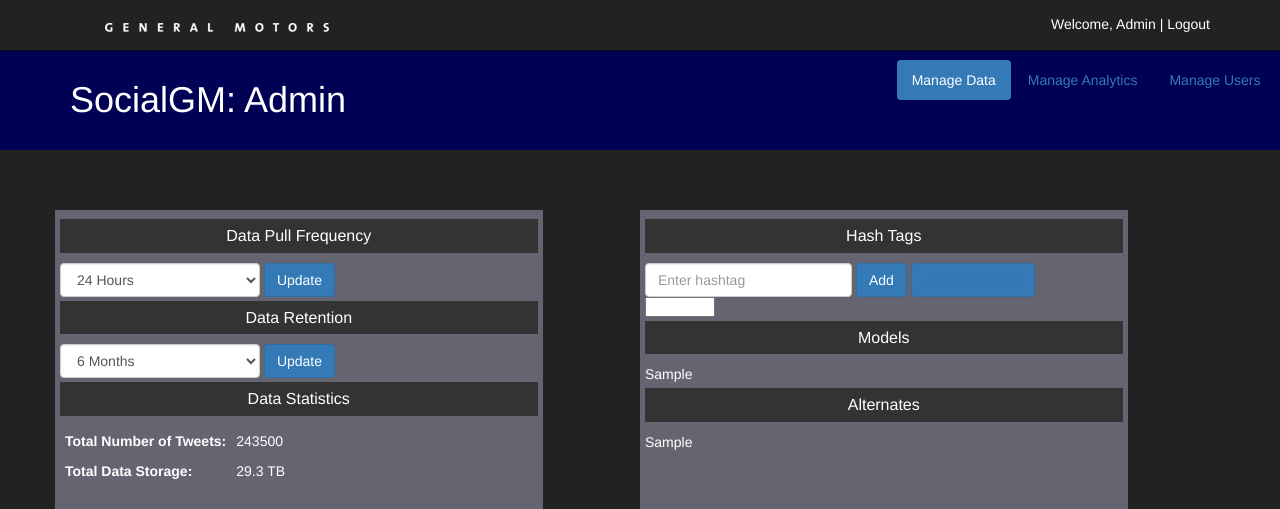
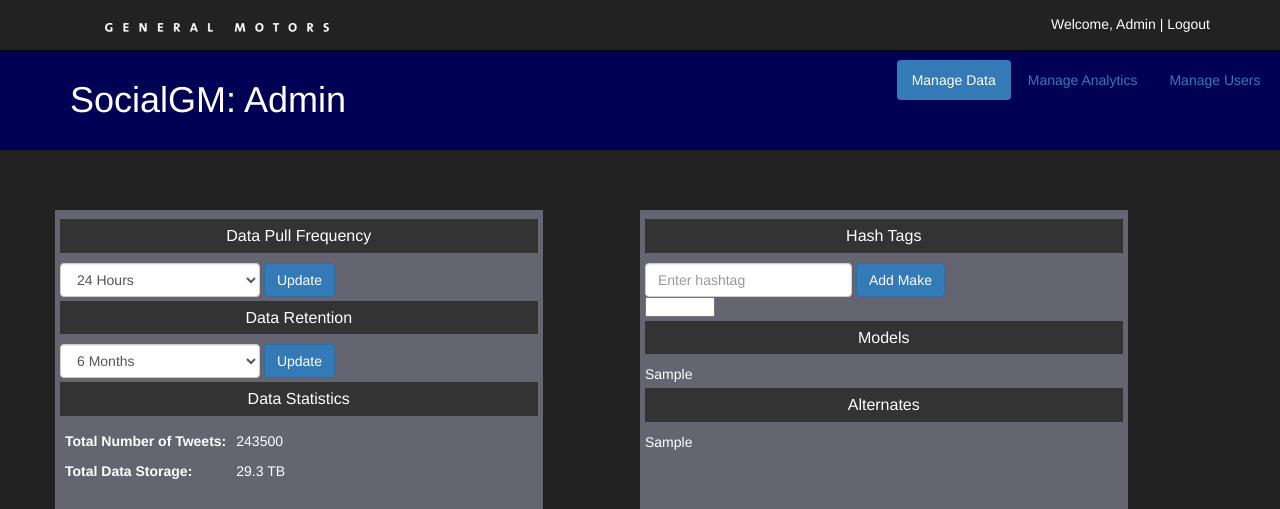
Before and after one commit to paulsoiya/GM-Capstone, a PHP site: page /admin/index.php in a window 1280 px wide. Shown: the top 509 px of the page. Run offline with PHP 8.4, Linux system fonts and the light colour scheme; tables that the repository leaves empty or names only in its code hold one stand-in row (values such as "Sample post").

Commit message:
more l&f

```diff
--- a/src/main/webapp/admin/index.php
+++ b/src/main/webapp/admin/index.php
@@ -121,10 +121,8 @@
                                name="hashtag"
                                class="form-control"
                                placeholder="Enter hashtag">
-                        <button type="submit" class="btn btn-primary">Add</button>
+                        <button type="submit" class="btn btn-primary">Add Make</button>
                     </div>
-                    <!-- right here will need to be display and collection of hashtags to be pushed into db -->
-                    <button class="btn btn-primary" onclick><a href="index.php?sethashtags=true">Apply Hashtags</a></button>
                 </form>
                 <?php
                     $result = $dao->getFilterQuery();
@@ -132,7 +130,7 @@
                    	$makes = preg_split('/[,]/', $row['makes']);
                     echo "<select>";
                     foreach($makes as $make) {
-                    	echo "<option value=" . $make . ">" . $make . "</option>";
+                    	echo "<option value=" . $make . " selected>" . $make . "</option>";
                     }
                     echo "</select class=\"form-control\">";
 
```
